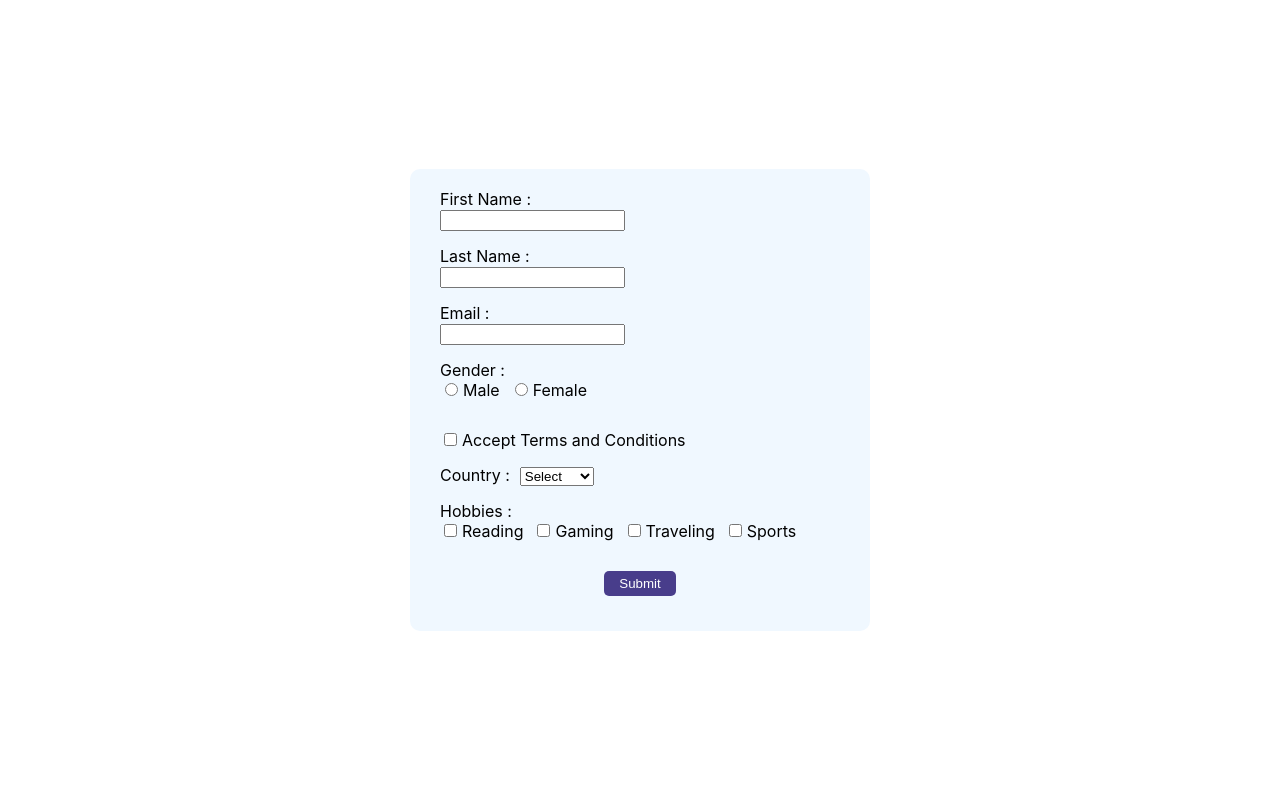
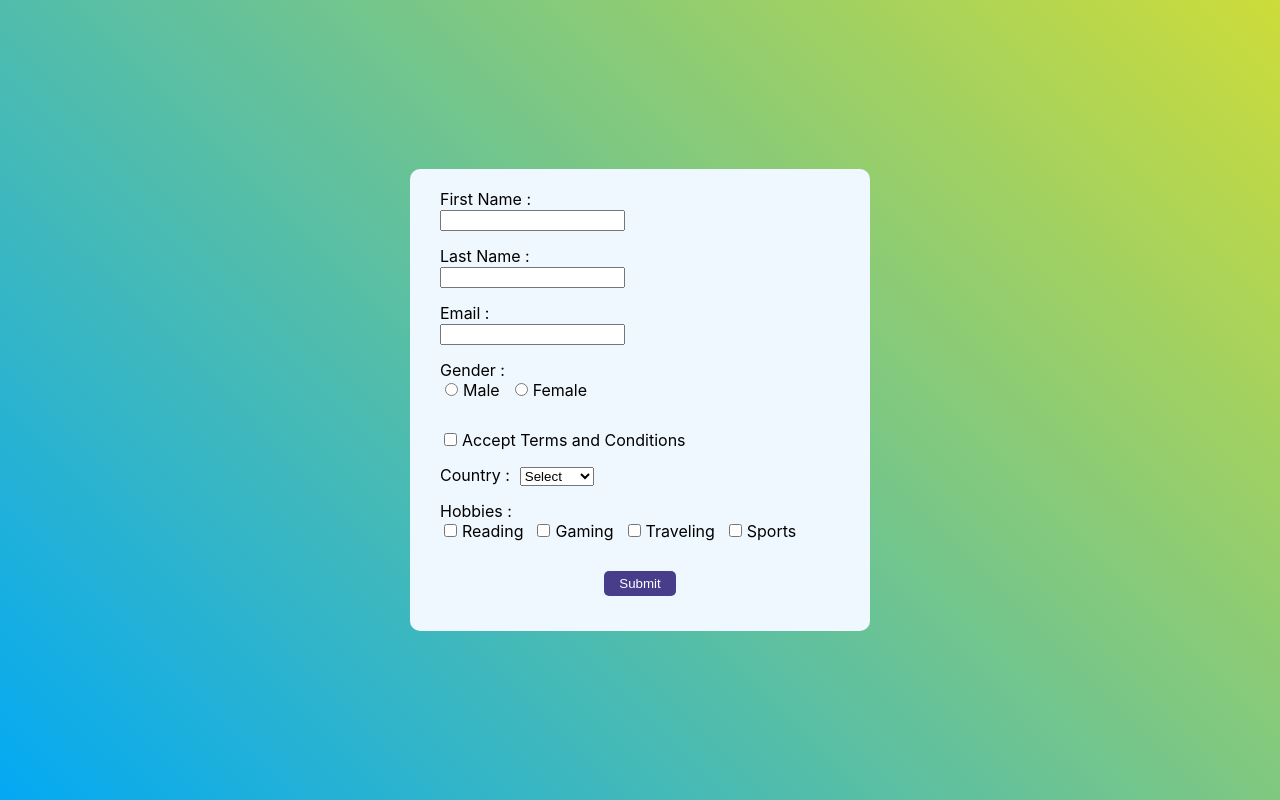
Before and after one commit to Magesh2507/form-validation-reactjs, a React (Create React App) app: page / in a window 1280 px wide. Built offline with nearby package versions, Linux system fonts and the light colour scheme.

Commit message:
Update index.css

```diff
--- a/src/index.css
+++ b/src/index.css
@@ -5,6 +5,7 @@ body {
     sans-serif;
   -webkit-font-smoothing: antialiased;
   -moz-osx-font-smoothing: grayscale;
+  background: linear-gradient(45deg, #03A9F4, #CDDC39);
 }
 
 code {
```
